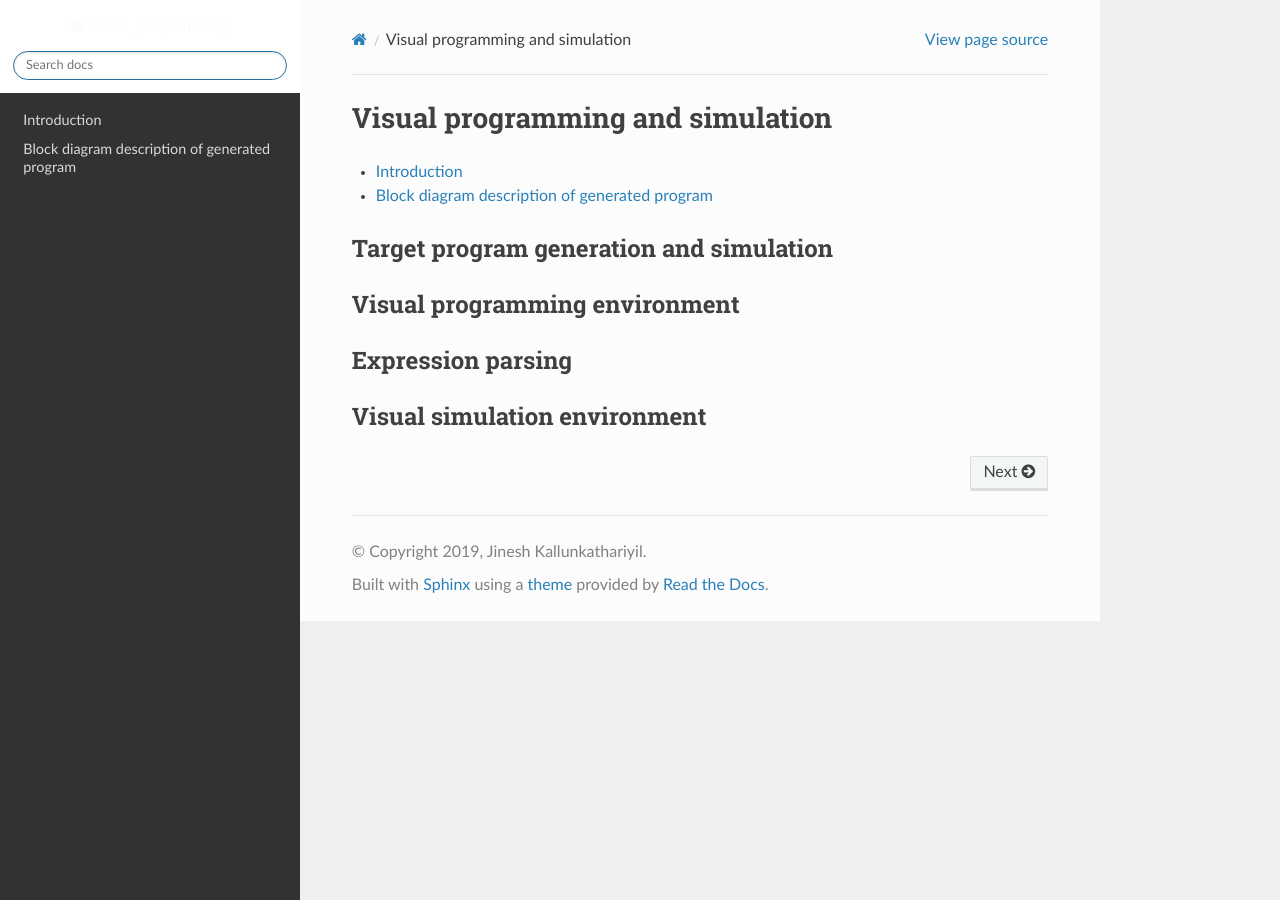
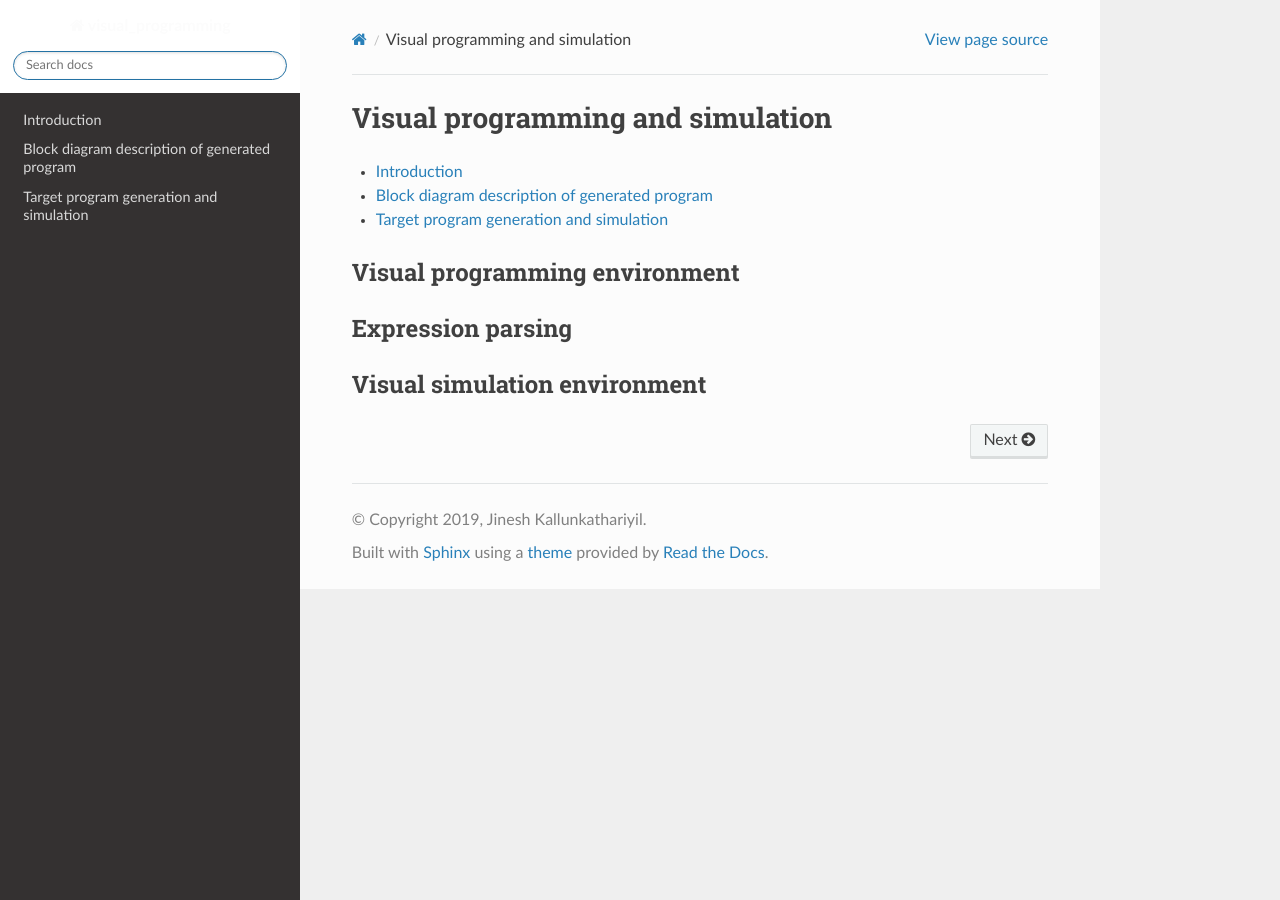
Before and after one commit to jkallu/vipro_docs, a Sphinx documentation site: the page built from source/index.rst, in a window 1280 px wide. Built offline with Sphinx 7.4.7 and the Read the Docs theme 2.0.0, drawn with Linux system fonts in a browser that asks for light colours; part of the change alters nothing that is shown.

```diff
--- a/source/index.rst
+++ b/source/index.rst
@@ -11,11 +11,9 @@ Visual programming and simulation
 
    intro.rst
    blockGenPro.rst
+   tgtProGenSim.rst
 
 
-
-Target program generation and simulation
----------------------------------------------
 
 Visual programming environment
 ---------------------------------
```
